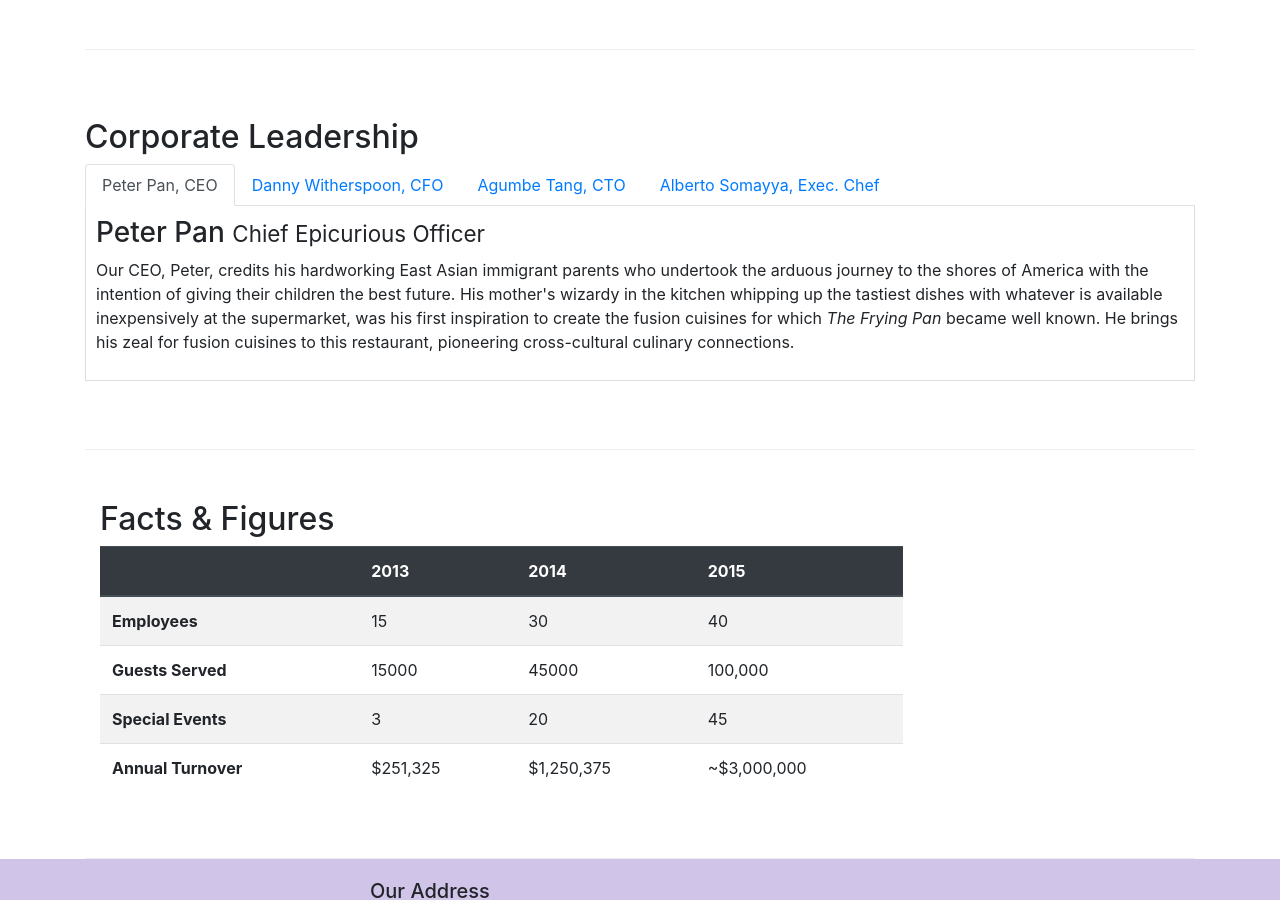
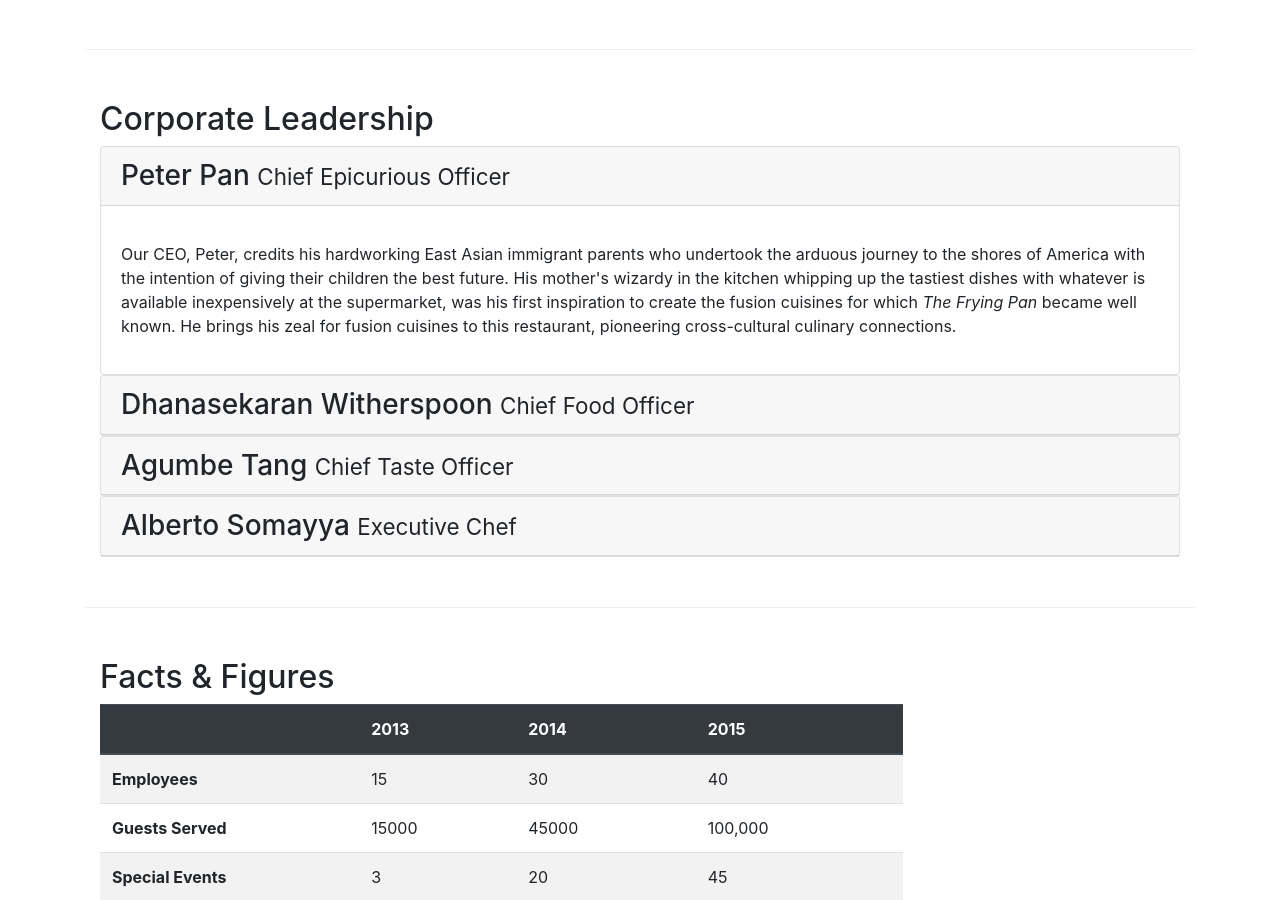
Before and after one commit to shreyaagnihotri/git-test, a website: page aboutus.html in a window 1280 px wide. Shown: the part 922-1822 px from the top of the page. Drawn offline with nearby package versions, Linux system fonts and the light colour scheme.

Commit message:
accordion

```diff
--- a/aboutus.html
+++ b/aboutus.html
@@ -114,9 +114,84 @@
 
 
         <div class="row row-content align-items-center">
-            <div >
+            <div class="col-12">
                 <h2>Corporate Leadership</h2>
-                <ul class="nav nav-tabs">
+
+                <div id="accordion">
+                    <div class="card">
+                        <div class="card-header" role="tab" id="peterhead">
+                            <h3 class="mb-0">
+                             <a data-toggle="collapse" data-target="#peter">
+                                Peter Pan <small>Chief Epicurious Officer</small>
+                             </a>
+                            </h3>
+                        </div>
+                        <div class="collapse show" id="peter" data-parent="#accordion">
+                            <div class="card-body">
+                                <p class="d-none d-sm-block"><p class="d-none d-sm-block">Our CEO, Peter, credits his hardworking East Asian immigrant parents who undertook the arduous journey to the shores of America with the intention of giving their children the best future. His mother's wizardy in the kitchen whipping up the tastiest dishes with whatever is available inexpensively at the supermarket, was his first inspiration to create the fusion cuisines for which <em>The Frying Pan</em> became well known. He brings his zeal for fusion cuisines to this restaurant, pioneering cross-cultural culinary connections.</p>
+                                </p>
+                            </div>
+                        </div>
+                    </div>
+                    <div class="card">
+                        <div class="card-header" role="tab" id="dannyhead">
+                            <h3 class="mb-0">
+                                <a class="collapsed" data-toggle="collapse" data-target="#danny">
+                                Dhanasekaran Witherspoon <small>Chief Food Officer</small>
+                                </a>
+                            </h3>
+                        </div>
+                        <div class="collapse" id="danny" data-parent="#accordion">
+                            <div class="card-body">
+                                <p class="d-none d-sm-block"><p class="d-none d-sm-block">Our CFO, Danny, as he is affectionately referred to by his colleagues, comes from a long established family tradition in farming and produce. His experiences growing up on a farm in the Australian outback gave him great appreciation for varieties of food sources. As he puts it in his own words, <em>Everything that runs, wins, and everything that stays, pays!</em></p>
+                                </em></p>
+                            </div>
+                        </div>
+                    </div>
+                    <div class="card">
+                        <div class="card-header" role="tab" id="agumbehead">
+                            <h3 class="mb-0">
+                                <a class="collapsed" data-toggle="collapse" data-target="#agumbe">
+                                Agumbe Tang <small>Chief Taste Officer</small>
+                                </a>
+                            </h3>
+                        </div>
+                        <div class="collapse" id="agumbe" data-parent="#accordion">
+                            <div class="card-body">
+                                <p class="d-none d-sm-block"><p class="d-none d-sm-block">Blessed with the most discerning gustatory sense, Agumbe, our CTO, personally ensures that every dish that we serve meets his exacting tastes. Our chefs dread the tongue lashing that ensues if their dish does not meet his exacting standards. He lives by his motto, <em>You click only if you survive my lick.</em></p>
+                                </p>
+                            </div>
+                        </div>
+                    </div>
+                    <div class="card">
+                        <div class="card-header" role="tab" id="albertohead">
+                            <h3 class="mb-0">
+                                <a class="collapsed" data-toggle="collapse" data-target="#alberto">
+                                Alberto Somayya <small>Executive Chef</small>
+                                </a>
+                            </h3>
+                        </div>
+                        <div class="collapse" id="alberto" data-parent="#accordion">
+                            <div class="card-body">
+                                <p class="d-none d-sm-block"><p class="d-none d-sm-block">Award winning three-star Michelin chef with wide International experience having worked closely with whos-who in the culinary world, he specializes in creating mouthwatering Indo-Italian fusion experiences. He says, <em>Put together the cuisines from the two craziest cultures, and you get a winning hit! Amma Mia!</em></p>
+                                </em></p>
+                            </div>
+                        </div>
+                    </div>
+
+
+
+
+
+
+
+
+                </div>
+
+
+
+                <!--WHEN USING NAVTABS -->
+               <!-- <ul class="nav nav-tabs">
                     <li class="nav-item">
                       <a class="nav-link active" href="#peter"
                         role="tab" data-toggle="tab">Peter Pan, CEO</a>
@@ -138,7 +213,7 @@
                 <div class="tab-content">
                     <div role="tabpanel" class="tab-pane fade show active" id="peter">
                         <h3>Peter Pan <small>Chief Epicurious Officer</small></h3>
-                        <!--d-none d-sm-block to hide the details in extra small screen-->
+                        d-none d-sm-block to hide the details in extra small screen
                         <p class="d-none d-sm-block">Our CEO, Peter, credits his hardworking East Asian immigrant parents who undertook the arduous journey to the shores of America with the intention of giving their children the best future. His mother's wizardy in the kitchen whipping up the tastiest dishes with whatever is available inexpensively at the supermarket, was his first inspiration to create the fusion cuisines for which <em>The Frying Pan</em> became well known. He brings his zeal for fusion cuisines to this restaurant, pioneering cross-cultural culinary connections.</p>
 
                     </div>
@@ -162,7 +237,7 @@
 
 
 
-                </div>
+                </div>-->
 
 
 
```
